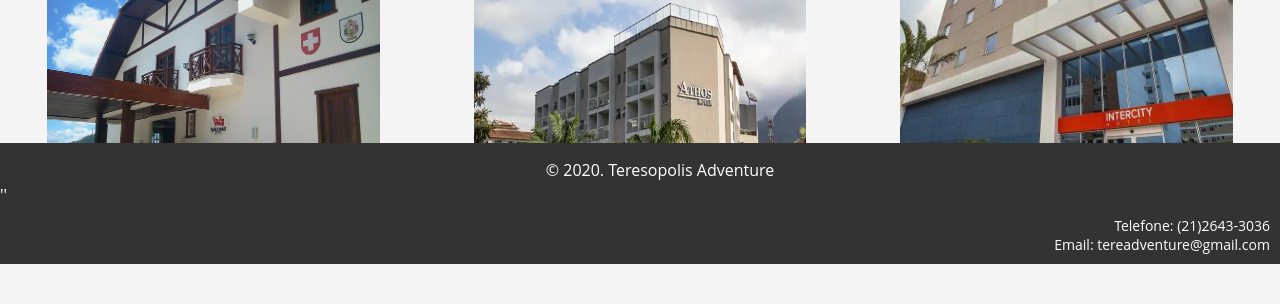
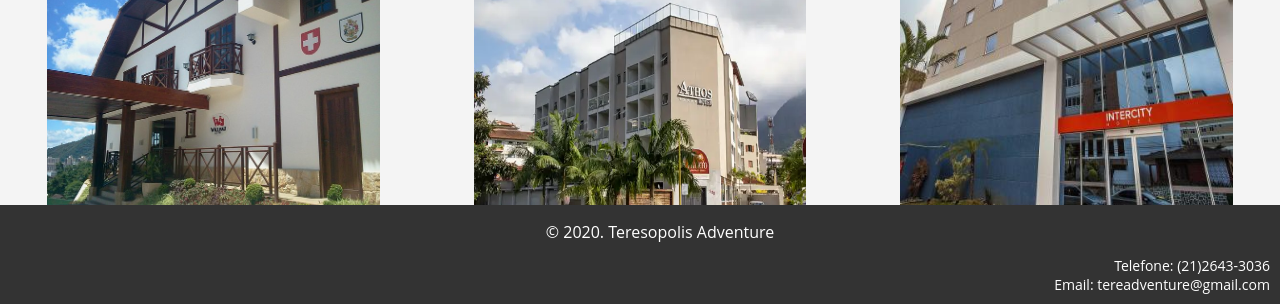
Before and after one commit to JonasMoura-J/SiteWeb, a plain HTML site: page src/components/hospedagem/view.html in a window 1280 px wide. Shown: the part 536-840 px from the top of the page. Before the commit the page ends 800 px from the top, so only its background shows below. Drawn offline with nearby package versions, Linux system fonts and the light colour scheme.

Commit message:
fix footer

```diff
--- a/src/components/hospedagem/style.css
+++ b/src/components/hospedagem/style.css
@@ -62,15 +62,7 @@ input[type="submit"]:hover {
 
 .div-do-mapa {
   height: 83.4vh;
-}
-
-footer {
-  background-color: #333;
-  padding-top: 15px;
-  position: fixed;
-  bottom: 0;
-  width: 100%;
-  color:#fff;
+  margin-bottom: 20px;
 }
 
 .h2h2 {
--- a/src/components/hospedagem/view.html
+++ b/src/components/hospedagem/view.html
@@ -27,13 +27,15 @@
                     <img src="../../assets/images/img-hospedages/hotel-willisau.jpg" alt="hotel-willisau">
                     <img src="../../assets/images/img-hospedages/athos-hotel.jpg" alt="athos-hotel">
                     <img src="../../assets/images/img-hospedages/Intercity.jpg" alt="intercity">
+
+
                 </div>
             </div>
             <footer>
                 <div class="orgao">
                     <p>&copy; 2020. Teresopolis Adventure</p>
-                </div>''
-                <div class="">
+                </div>
+                <div class="footer">
                     <ul class="contato" id="contato">
                         <li>Telefone: (21)2643-3036</li>
                         <li>Email: tereadventure@gmail.com</li>
@@ -41,6 +43,7 @@
                 </div>
             </footer>
 
+
             <script src="https://unpkg.com/leaflet/dist/leaflet.js"></script>
             <script src="./index.js"></script>
         </body>
--- a/src/components/quem-somos/style.css
+++ b/src/components/quem-somos/style.css
@@ -56,15 +56,6 @@ input[type="submit"]:hover {
   background-color: #333;
 }
 
-footer {
-  background-color: #333;
-  padding-top: 15px;
-  position: fixed;
-  bottom: 0;
-  width: 100%;
-  color:#fff;
-}
-
 .imgs {
   text-align: center;
 }
```
